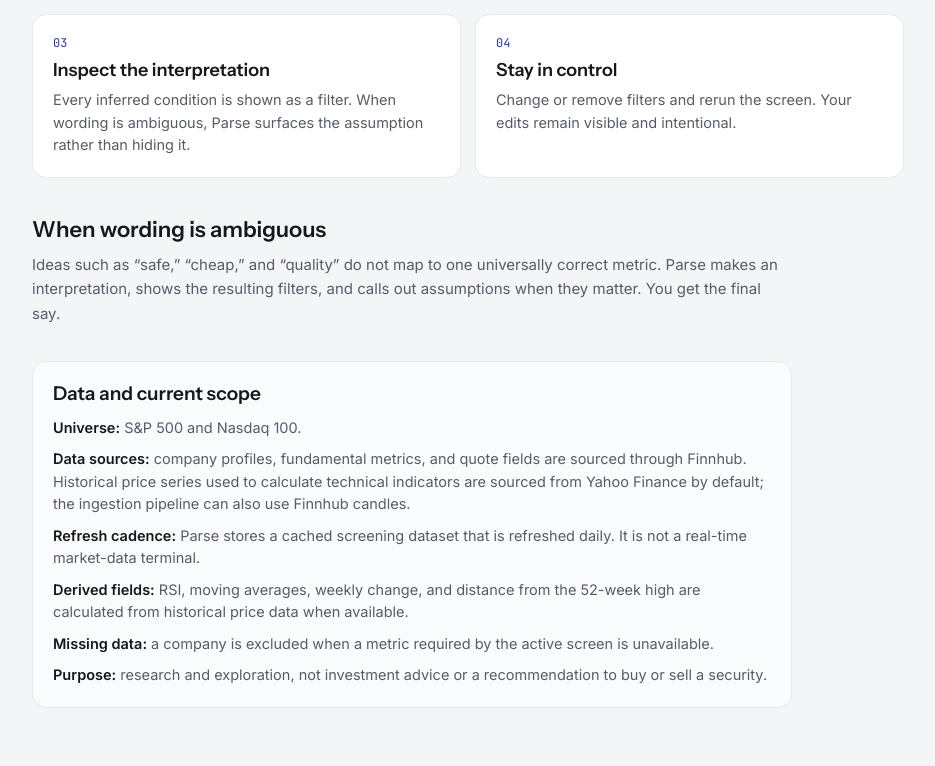
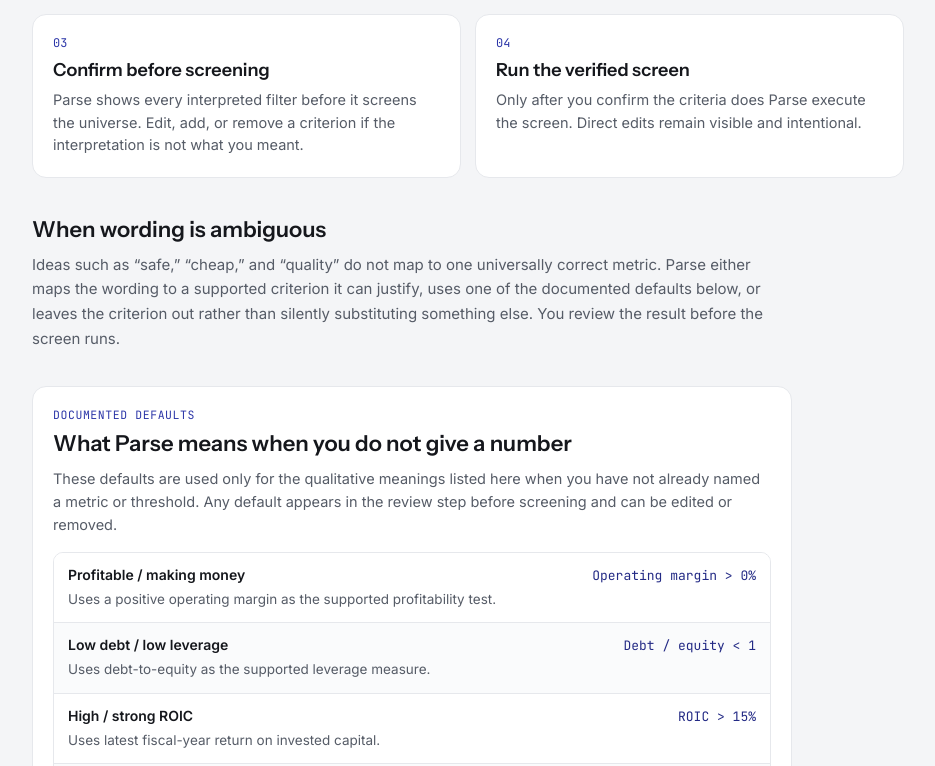
Before and after one commit to drmaganti/Parse, a Next.js app: page /methodology in a window 1280 px wide. Shown: the part 454-1220 px from the top of the page, without its empty margins (172-1107 px from the left). Built offline with nearby package versions, Linux system fonts and the light colour scheme; no server answers.

Commit message:
Document review-before-run and screening defaults

```diff
--- a/app/methodology/page.tsx
+++ b/app/methodology/page.tsx
@@ -21,8 +21,16 @@
 const STEPS = [
   ["01", "Describe the idea", "Write the screen the way you would explain it to another person."],
   ["02", "Parse translates it", "Your words are mapped to explicit metrics, thresholds, and a ranking. The model builds the screen; it does not choose stocks directly."],
-  ["03", "Inspect the interpretation", "Every inferred condition is shown as a filter. When wording is ambiguous, Parse surfaces the assumption rather than hiding it."],
-  ["04", "Stay in control", "Change or remove filters and rerun the screen. Your edits remain visible and intentional."],
+  ["03", "Confirm before screening", "Parse shows every interpreted filter before it screens the universe. Edit, add, or remove a criterion if the interpretation is not what you meant."],
+  ["04", "Run the verified screen", "Only after you confirm the criteria does Parse execute the screen. Direct edits remain visible and intentional."],
+];
+
+const DOCUMENTED_DEFAULTS = [
+  ["Profitable / making money", "Operating margin > 0%", "Uses a positive operating margin as the supported profitability test."],
+  ["Low debt / low leverage", "Debt / equity < 1", "Uses debt-to-equity as the supported leverage measure."],
+  ["High / strong ROIC", "ROIC > 15%", "Uses latest fiscal-year return on invested capital."],
+  ["Reasonable / fair valuation", "P/E < 25", "Uses trailing P/E as the default valuation measure when no valuation metric is named."],
+  ["Growth stock", "Revenue growth > 15%", "Uses revenue growth when a growth stock is requested without a stated growth threshold."],
 ];
 
 export default function Methodology() {
@@ -59,16 +67,28 @@
 
         <section style={{ marginTop: 38, maxWidth: 760 }}>
           <h2 style={{ fontFamily: DISP, fontSize: 22, margin: "0 0 10px", fontWeight: 600 }}>When wording is ambiguous</h2>
-          <p style={{ color: T.inkSoft, fontSize: 15, lineHeight: 1.65, margin: 0 }}>Ideas such as “safe,” “cheap,” and “quality” do not map to one universally correct metric. Parse makes an interpretation, shows the resulting filters, and calls out assumptions when they matter. You get the final say.</p>
+          <p style={{ color: T.inkSoft, fontSize: 15, lineHeight: 1.65, margin: 0 }}>Ideas such as “safe,” “cheap,” and “quality” do not map to one universally correct metric. Parse either maps the wording to a supported criterion it can justify, uses one of the documented defaults below, or leaves the criterion out rather than silently substituting something else. You review the result before the screen runs.</p>
+        </section>
+
+        <section id="documented-defaults" style={{ marginTop: 34, background: T.surface, border: `1px solid ${T.border}`, borderRadius: 14, padding: 20, maxWidth: 760, scrollMarginTop: 80 }}>
+          <div style={{ fontFamily: MONO, fontSize: 11.5, color: T.accent, letterSpacing: ".05em", marginBottom: 8 }}>DOCUMENTED DEFAULTS</div>
+          <h2 style={{ fontFamily: DISP, fontSize: 22, margin: "0 0 10px", fontWeight: 600 }}>What Parse means when you do not give a number</h2>
+          <p style={{ color: T.inkSoft, fontSize: 14.5, lineHeight: 1.6, margin: "0 0 16px" }}>These defaults are used only for the qualitative meanings listed here when you have not already named a metric or threshold. Any default appears in the review step before screening and can be edited or removed.</p>
+          <div style={{ display: "grid", gap: 0, border: `1px solid ${T.border}`, borderRadius: 10, overflow: "hidden" }}>
+            {DOCUMENTED_DEFAULTS.map(([phrase, rule, why], i) => <div key={phrase} style={{ padding: "13px 14px", background: i % 2 ? T.surfaceAlt : T.surface, borderTop: i ? `1px solid ${T.border}` : "none" }}>
+              <div style={{ display: "flex", justifyContent: "space-between", gap: 12, flexWrap: "wrap", alignItems: "baseline" }}><strong style={{ fontSize: 14 }}>{phrase}</strong><span style={{ fontFamily: MONO, fontSize: 13, color: T.accentInk }}>{rule}</span></div>
+              <div style={{ marginTop: 5, color: T.inkSoft, fontSize: 13.5, lineHeight: 1.5 }}>{why}</div>
+            </div>)}
+          </div>
         </section>
 
         <section style={{ marginTop: 34, background: T.surfaceAlt, border: `1px solid ${T.border}`, borderRadius: 14, padding: 20, maxWidth: 760 }}>
           <h2 style={{ fontFamily: DISP, fontSize: 19, margin: "0 0 12px", fontWeight: 600 }}>Data and current scope</h2>
           <div style={{ display: "grid", gap: 9, color: T.inkSoft, fontSize: 14.5, lineHeight: 1.55 }}>
-            <div><b style={{ color: T.ink }}>Universe:</b> S&amp;P 500 and Nasdaq 100.</div>
-            <div><b style={{ color: T.ink }}>Data sources:</b> company profiles, fundamental metrics, and quote fields are sourced through Finnhub. Historical price series used to calculate technical indicators are sourced from Yahoo Finance by default; the ingestion pipeline can also use Finnhub candles.</div>
+            <div><b style={{ color: T.ink }}>Universe:</b> S&amp;P 500 and Nasdaq 100. Results are deduplicated by issuer; when multiple share classes are present, Parse prefers the listing with the higher 20-day average volume.</div>
+            <div><b style={{ color: T.ink }}>Data sources:</b> company profiles, fundamental metrics, and quote fields are sourced through Finnhub. Historical price and volume series used for locally derived indicators are sourced from Yahoo Finance by default; the ingestion pipeline can also use Finnhub candles.</div>
             <div><b style={{ color: T.ink }}>Refresh cadence:</b> Parse stores a cached screening dataset that is refreshed daily. It is not a real-time market-data terminal.</div>
-            <div><b style={{ color: T.ink }}>Derived fields:</b> RSI, moving averages, weekly change, and distance from the 52-week high are calculated from historical price data when available.</div>
+            <div><b style={{ color: T.ink }}>Derived fields:</b> RSI, moving averages, weekly change, distance from the 52-week high, and 20-day average daily share volume are calculated from historical market data when available. Average volume is stored in millions of shares per day.</div>
             <div><b style={{ color: T.ink }}>Missing data:</b> a company is excluded when a metric required by the active screen is unavailable.</div>
             <div><b style={{ color: T.ink }}>Purpose:</b> research and exploration, not investment advice or a recommendation to buy or sell a security.</div>
           </div>
```
